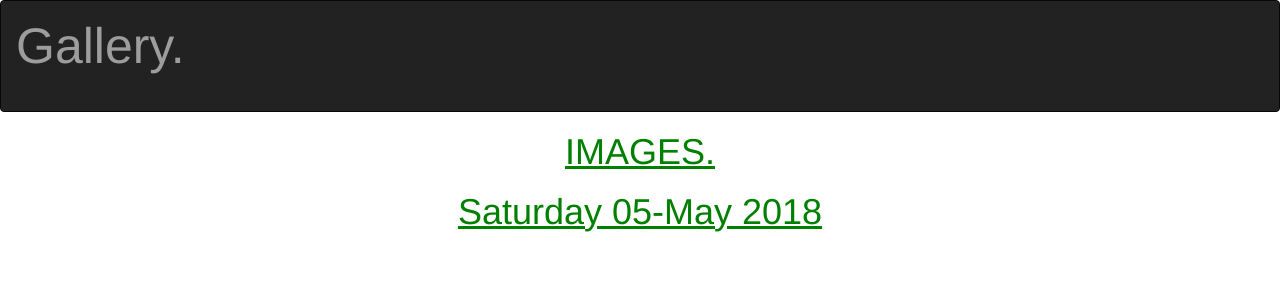
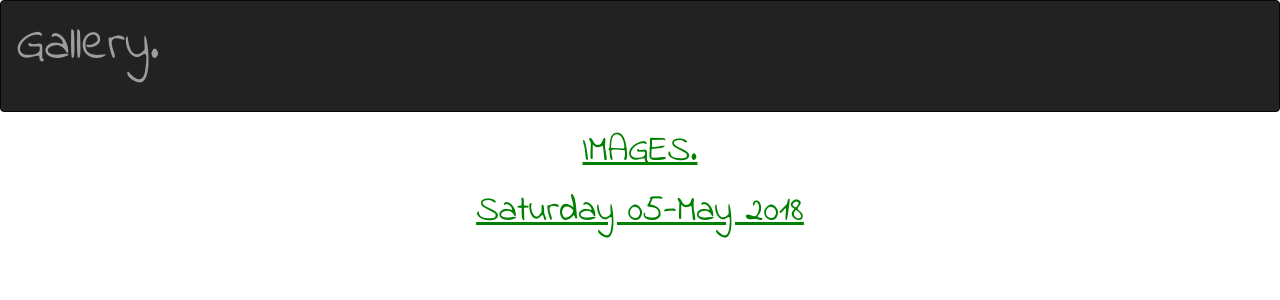
Before and after one commit to markmurimi/Gallery-app, a Django app: page / in a window 1280 px wide. Shown: the top 300 px of the page. Run offline with Django 3.2, Linux system fonts and the light colour scheme; some libraries are stand-ins or nearby versions.

Commit message:
added fonts

```diff
--- a/gallery/images/static/css/baseimages.css
+++ b/gallery/images/static/css/baseimages.css
@@ -2,3 +2,6 @@ h1
 {
   color: green;
 }
+body{
+  font-family: 'Indie Flower', cursive;
+}
--- a/gallery/images/templates/all-images/base.html
+++ b/gallery/images/templates/all-images/base.html
@@ -14,6 +14,7 @@
   {% block styles %}
     {% bootstrap_css %}
     <link rel="stylesheet" href="{% static 'css/baseimages.css' %}">
+    <link href="https://fonts.googleapis.com/css?family=Indie+Flower" rel="stylesheet">
   {% endblock %}
 
 
@@ -21,8 +22,8 @@
 <body>
     {% include "navbar.html" %}
 
-    {% block content %} <h1 class='text-center' style="text-decoration: underline">IMAGES.</h1>
-    <h1 class='text-center' style="text-decoration: underline" >{{date|date:"l d-F Y"}}</h1>
+    {% block content %} <h1 class='text-center' style="text-decoration: underline;">IMAGES.</h1>
+    <h1 class='text-center' style="text-decoration: underline"; >{{date|date:"l d-F Y"}}</h1>
     {%endblock%}
 
     {% block scripts %}
```
